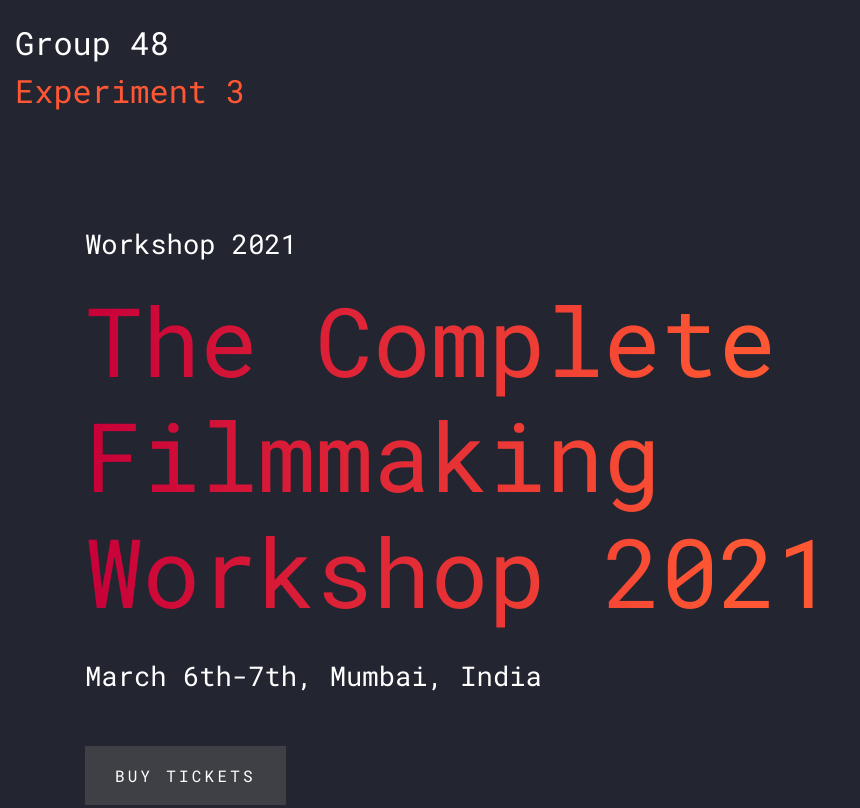
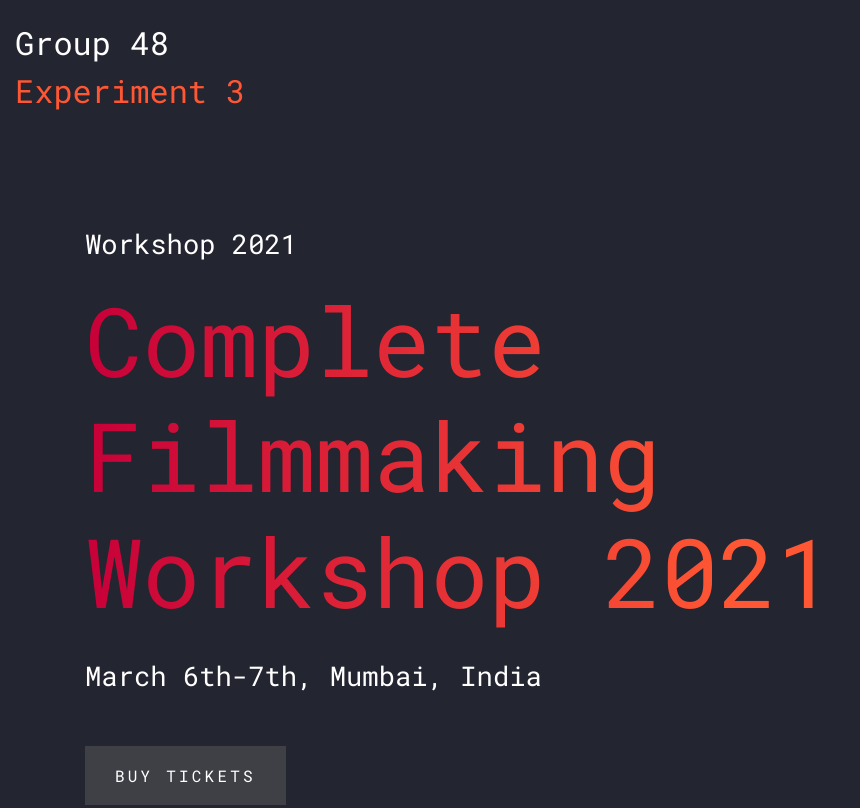
Before and after one commit to VijayLalwani/workshop, a plain HTML site: page index.html in a window 1280 px wide. Shown: the top 808 px of the page, without its empty margins (0-860 px from the left). Drawn offline with Linux system fonts and the light colour scheme; files whose address does not match are found by name.

Commit message:
Update index.html

```diff
--- a/index.html
+++ b/index.html
@@ -46,7 +46,7 @@
       <div class="row align-items-center">
         <div class="col-md-10">
           <span class="d-block mb-3 caption" data-aos="fade-up" data-aos-delay="100">Workshop 2021</span>
-          <h1 class="d-block mb-4" data-aos="fade-up" data-aos-delay="200">The Complete Filmmaking Workshop 2021</h1>
+          <h1 class="d-block mb-4" data-aos="fade-up" data-aos-delay="200">Complete Filmmaking Workshop 2021</h1>
           <span class="d-block mb-5 caption" data-aos="fade-up" data-aos-delay="300">March 6th-7th, Mumbai,
             India</span>
           <a href="buy-tickets.html" class="btn-custom" data-aos="fade-up" data-aos-delay="400"><span>Buy Tickets</span></a>
```
